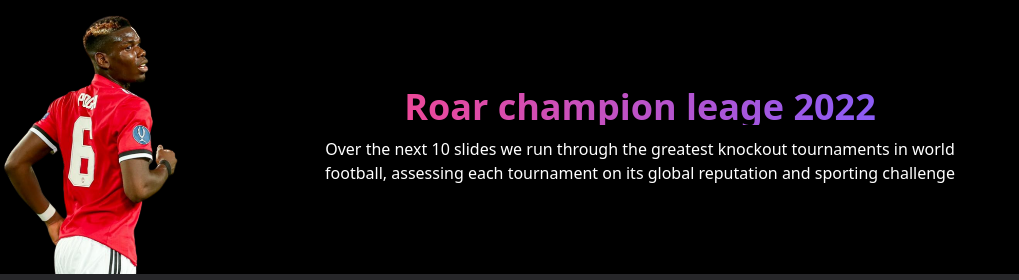
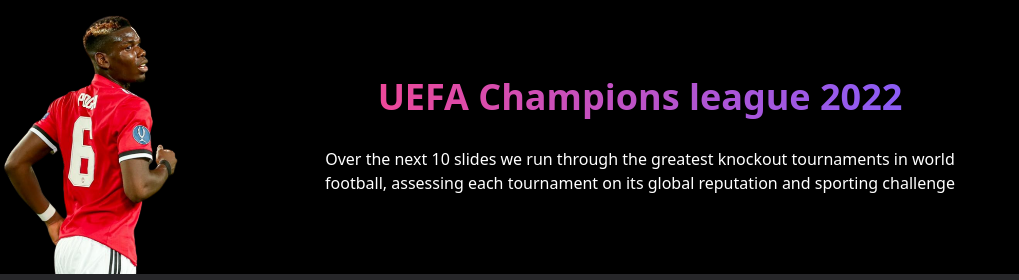
Before and after one commit to masudwebdeveloper/uefa-champion-league-5, a plain HTML site: page index.html in a window 1280 px wide. Shown: the top 280 px of the page, 0-1019 px from the left. Drawn offline with nearby package versions, Linux system fonts and the light colour scheme.

Commit message:
favicon is added done

```diff
--- a/index.html
+++ b/index.html
@@ -5,7 +5,8 @@
    <meta charset="UTF-8">
    <meta http-equiv="X-UA-Compatible" content="IE=edge">
    <meta name="viewport" content="width=device-width, initial-scale=1.0">
-   <title>Player Shop Online</title>
+   <title>UEFA-Champions</title>
+   <link rel="shortcut icon" href="images/UEFA-Champions-League-1-icon.png" type="image/x-icon">
    <script src="https://cdn.tailwindcss.com"></script>
    <link rel="stylesheet" href="styles/style.css">
 </head>
@@ -17,7 +18,7 @@
             <img src="images/header-img.png" alt="">
          </div>
          <div class="w-full flex flex-col justify-center items-center col-span-2">
-            <h1 id="header-title" class="text-5xl font-bold text-red-700 mb-3">Roar champion leage 2022</h1>
+            <h1 id="header-title" class="text-5xl font-bold text-red-700 mb-6 pb-2">UEFA Champions league 2022</h1>
             <p class="text-1xl text-center text-white">Over the next 10 slides we run through the greatest knockout tournaments in world football, assessing each tournament on its global reputation and sporting challenge</p>
          </div>
          <div class="w-2/4 grid items-center justify-center">
```
Also changed, not shown: images/UEFA-Champions-League-1-icon.png (added).
